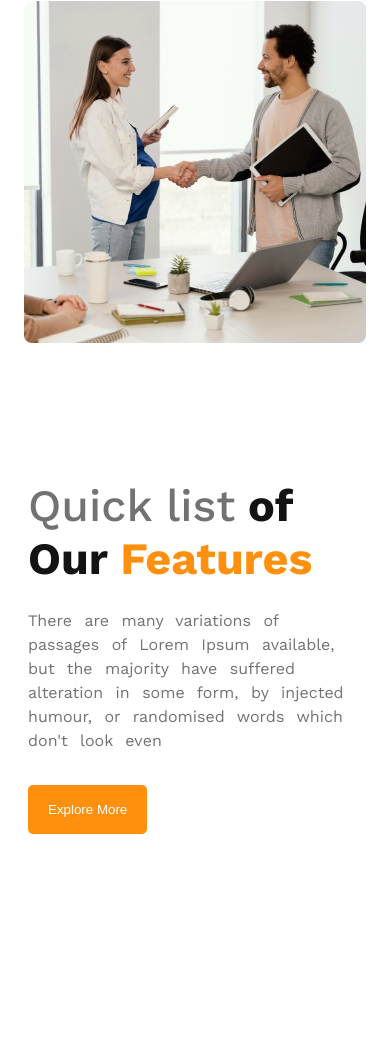
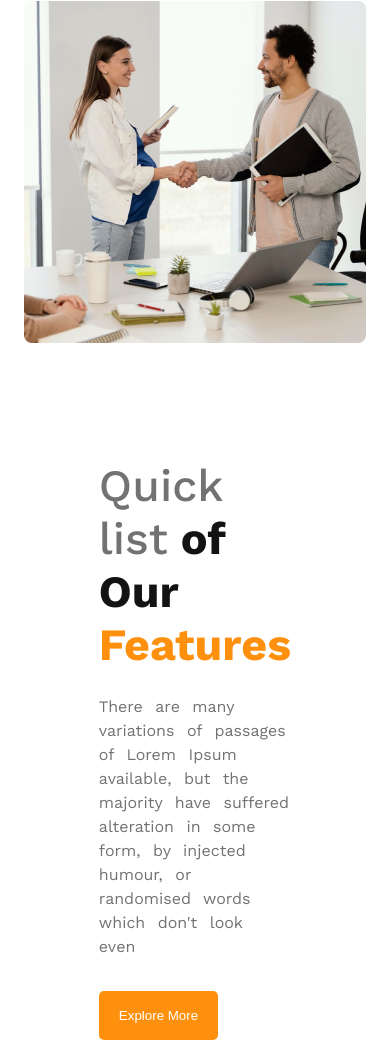
Before and after one commit to King-coder940/G3-architect-responsive-website, a plain HTML site: page index.html in a window 390 px wide. Shown: the part 1841-2899 px from the top of the page. Before the commit the page ends 2703 px from the top, so only its background shows below. Drawn offline with nearby package versions, Linux system fonts and the light colour scheme.

Commit message:
medium device resnposive work done

```diff
--- a/styles/styles,.css
+++ b/styles/styles,.css
@@ -150,7 +150,8 @@ main> section{
       grid-template-columns: repeat(1,1fr);
     }
     .features{
-      margin: 20px;
+     margin: 0px 100px;
+     margin-bottom: 10px;
     }
     .linkers{
       margin: 0 auto;
@@ -160,3 +161,11 @@ main> section{
       margin: 0 auto;
       margin-bottom: 20px;
     }
+  }
+    /* medium device */
+    @media screen  and (min-width:576px) and (max-width:992px)  {
+      .teams{
+        flex-direction: column;
+      }
+
+    }
```
